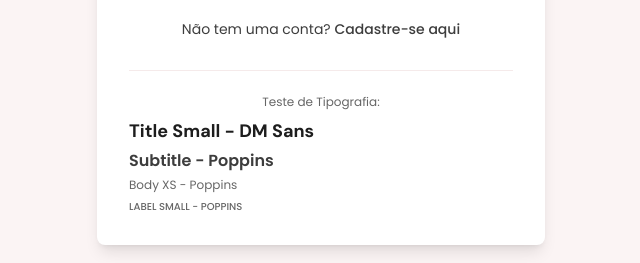
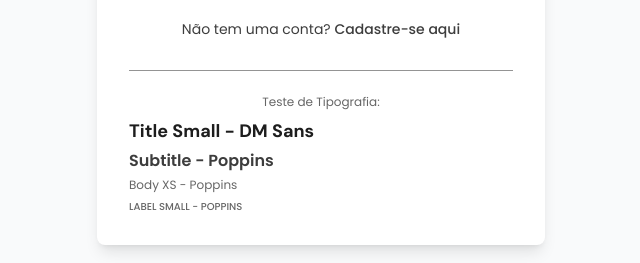
Before and after one commit to DevDanielSantiago/Marketplace---Painel-do-Vendedor, a React (Vite) app: page / in a window 1280 px wide. Shown: the part 562-825 px from the top of the page, without its empty margins (319-959 px from the left). Built offline with nearby package versions, Linux system fonts and the light colour scheme.

Commit message:
feat: add new components

```diff
--- /dev/null
+++ b/src/components/ui/Button.tsx
@@ -0,0 +1,89 @@
+import type { ButtonHTMLAttributes, ReactNode } from "react";
+import { cn } from "../../utils/cn";
+
+interface ButtonProps extends ButtonHTMLAttributes<HTMLButtonElement> {
+  children: ReactNode;
+  variant?: "primary" | "secondary";
+  size?: "large" | "small";
+  icon?: ReactNode;
+  iconPosition?: "left" | "right";
+  loading?: boolean;
+  fullWidth?: boolean;
+}
+
+export function Button({
+  children,
+  variant = "primary",
+  size = "large",
+  icon,
+  iconPosition = "left",
+  loading = false,
+  fullWidth = false,
+  className,
+  disabled,
+  ...props
+}: ButtonProps) {
+  const baseClasses =
+    "inline-flex items-center justify-center rounded-md font-medium transition-all duration-200 focus:outline-none focus:ring-2 focus:ring-offset-2 disabled:opacity-50 disabled:cursor-not-allowed";
+
+  const variants = {
+    primary: cn(
+      "bg-orange-base text-white border border-orange-base",
+      "hover:bg-orange-dark hover:border-orange-dark",
+      "focus:ring-orange-base",
+      "disabled:hover:bg-orange-base disabled:hover:border-orange-base"
+    ),
+    secondary: cn(
+      "bg-white text-orange-base border border-orange-base",
+      "hover:bg-white hover:text-orange-dark hover:border-orange-dark",
+      "focus:ring-orange-base",
+      "disabled:hover:bg-white disabled:hover:text-orange-base disabled:hover:border-orange-base"
+    ),
+  };
+
+  const sizes = {
+    large: cn("h-14 px-5 text-base font-poppins", icon ? "gap-3" : ""),
+    small: cn("h-10 px-4 text-sm font-poppins", icon ? "gap-2" : ""),
+  };
+
+  const loadingGap = size === "large" ? "gap-3" : "gap-2";
+
+  const widthClasses = fullWidth ? "w-full" : "";
+
+  return (
+    <button
+      className={cn(
+        baseClasses,
+        variants[variant],
+        sizes[size],
+        widthClasses,
+        loading && loadingGap,
+        className
+      )}
+      disabled={disabled || loading}
+      {...props}
+    >
+      {loading ? (
+        <>
+          <div
+            className={cn(
+              "animate-spin rounded-full border-b-2 border-current",
+              size === "large" ? "h-5 w-5" : "h-4 w-4"
+            )}
+          ></div>
+          <span>Carregando...</span>
+        </>
+      ) : (
+        <>
+          {icon && iconPosition === "left" && (
+            <span className="flex-shrink-0">{icon}</span>
+          )}
+          <span>{children}</span>
+          {icon && iconPosition === "right" && (
+            <span className="flex-shrink-0">{icon}</span>
+          )}
+        </>
+      )}
+    </button>
+  );
+}
--- /dev/null
+++ b/src/components/ui/Link.tsx
@@ -0,0 +1,46 @@
+import type { AnchorHTMLAttributes, ReactNode } from "react";
+import { cn } from "../../utils/cn";
+
+interface LinkProps extends AnchorHTMLAttributes<HTMLAnchorElement> {
+  children: ReactNode;
+  icon?: ReactNode;
+  iconPosition?: "left" | "right";
+  disabled?: boolean;
+}
+
+export function Link({
+  children,
+  icon,
+  iconPosition = "left",
+  disabled = false,
+  className,
+  ...props
+}: LinkProps) {
+  const baseClasses = cn(
+    "inline-flex items-center font-medium transition-all duration-200",
+    "focus:outline-none focus:ring-2 focus:ring-orange-base focus:ring-offset-2 rounded-sm",
+    "px-0.5",
+    icon && "gap-2",
+    disabled && "opacity-50 cursor-not-allowed pointer-events-none"
+  );
+
+  const textClasses = cn(
+    "font-poppins text-action-sm text-orange-base",
+    "hover:text-orange-dark",
+    disabled && "hover:text-orange-base"
+  );
+
+  return (
+    <a className={cn(baseClasses, textClasses, className)} {...props}>
+      {icon && iconPosition === "left" && (
+        <span className="flex-shrink-0">{icon}</span>
+      )}
+
+      <span>{children}</span>
+
+      {icon && iconPosition === "right" && (
+        <span className="flex-shrink-0">{icon}</span>
+      )}
+    </a>
+  );
+}
--- /dev/null
+++ b/src/components/ui/RouterLink.tsx
@@ -0,0 +1,73 @@
+import {
+  Link as ReactRouterLink,
+  type LinkProps as ReactRouterLinkProps,
+} from "react-router-dom";
+import type { ReactNode } from "react";
+import { cn } from "../../utils/cn";
+
+interface RouterLinkProps extends Omit<ReactRouterLinkProps, "to"> {
+  children: ReactNode;
+  to: string; // Rotas internas do React Router
+  icon?: ReactNode;
+  iconPosition?: "left" | "right";
+  disabled?: boolean;
+}
+
+export function RouterLink({
+  children,
+  to,
+  icon,
+  iconPosition = "left",
+  disabled = false,
+  className,
+  ...props
+}: RouterLinkProps) {
+  const baseClasses = cn(
+    "inline-flex items-center font-medium transition-all duration-200",
+    "focus:outline-none focus:ring-2 focus:ring-orange-base focus:ring-offset-2 rounded-sm",
+    "px-0.5", // padding lateral 2px
+    icon && "gap-2", // gap 8px entre ícone e texto
+    disabled && "opacity-50 cursor-not-allowed pointer-events-none"
+  );
+
+  const textClasses = cn(
+    "font-poppins text-action-sm text-orange-base", // Estado padrão: laranja
+    "hover:text-orange-dark", // Estado hover: laranja escuro
+    disabled && "hover:text-orange-base" // Disabled: não muda no hover
+  );
+
+  // Se disabled, renderiza um span ao invés de Link
+  if (disabled) {
+    return (
+      <span className={cn(baseClasses, textClasses, className)}>
+        {icon && iconPosition === "left" && (
+          <span className="flex-shrink-0">{icon}</span>
+        )}
+
+        <span>{children}</span>
+
+        {icon && iconPosition === "right" && (
+          <span className="flex-shrink-0">{icon}</span>
+        )}
+      </span>
+    );
+  }
+
+  return (
+    <ReactRouterLink
+      to={to}
+      className={cn(baseClasses, textClasses, className)}
+      {...props}
+    >
+      {icon && iconPosition === "left" && (
+        <span className="flex-shrink-0">{icon}</span>
+      )}
+
+      <span>{children}</span>
+
+      {icon && iconPosition === "right" && (
+        <span className="flex-shrink-0">{icon}</span>
+      )}
+    </ReactRouterLink>
+  );
+}
--- a/tailwind.config.js
+++ b/tailwind.config.js
@@ -1,6 +1,37 @@
+import { colors } from "./src/styles/colors";
+
 /** @type {import('tailwindcss').Config} */
 export default {
   content: ["./index.html", "./src/**/*.{js,ts,jsx,tsx}"],
+  safelist: [
+    "bg-orange-base",
+    "bg-orange-dark",
+    "text-orange-base",
+    "text-orange-dark",
+    "border-orange-base",
+    "border-orange-dark",
+    "text-white",
+
+    "text-action-md",
+    "text-action-sm",
+    "text-title-lg",
+    "text-title-md",
+    "text-title-sm",
+    "text-subtitle",
+    "text-body-md",
+    "text-body-sm",
+    "text-body-xs",
+    "text-label-md",
+    "text-label-sm",
+
+    "font-dm-sans",
+    "font-poppins",
+
+    "focus:ring-orange-base",
+    "hover:bg-orange-dark",
+    "hover:text-orange-dark",
+    "hover:border-orange-dark",
+  ],
   theme: {
     extend: {
       fontFamily: {
@@ -38,29 +69,7 @@ export default {
         "action-md": ["1rem", { lineHeight: "1.2", fontWeight: "500" }],
         "action-sm": ["0.875rem", { lineHeight: "1.2", fontWeight: "500" }],
       },
-      colors: {
-        orange: {
-          base: "#F24D0D",
-          dark: "#C43C08",
-        },
-        blue: {
-          light: "#D7EFF9",
-          base: "#5EC5FD",
-          dark: "#009CF0",
-        },
-        white: "#FFFFFF",
-        background: "#FBF4F4",
-        shape: "#F5EAEA",
-        gray: {
-          100: "#ADADAD",
-          200: "#949494",
-          300: "#666666",
-          400: "#3D3D3D",
-          500: "#1D1D1D",
-        },
-        danger: "#DC3545",
-        success: "#28A745",
-      },
+      colors: colors,
     },
   },
   plugins: [],
```
